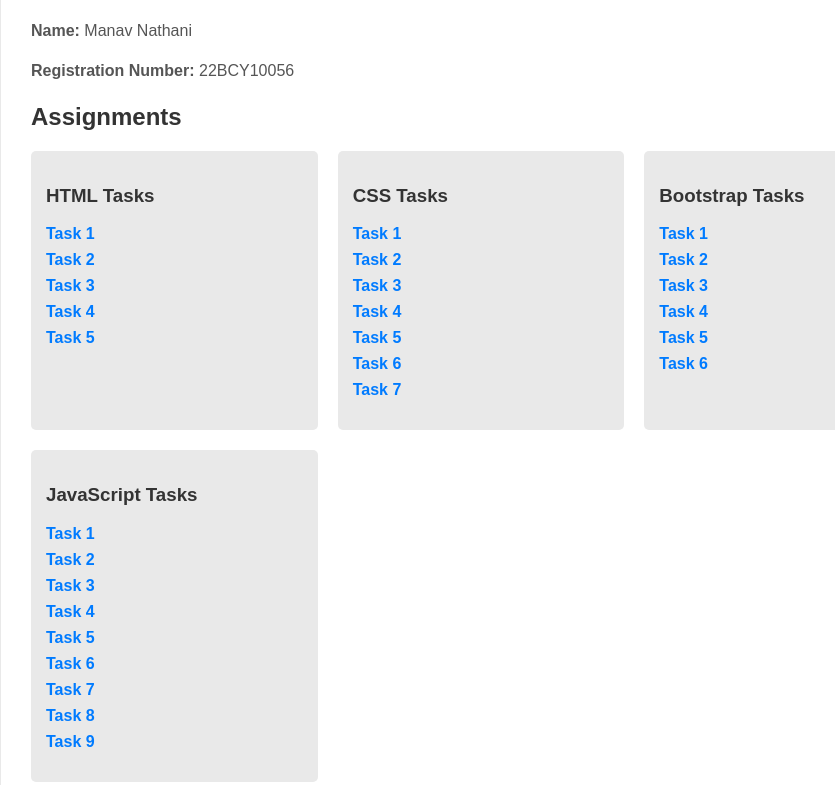
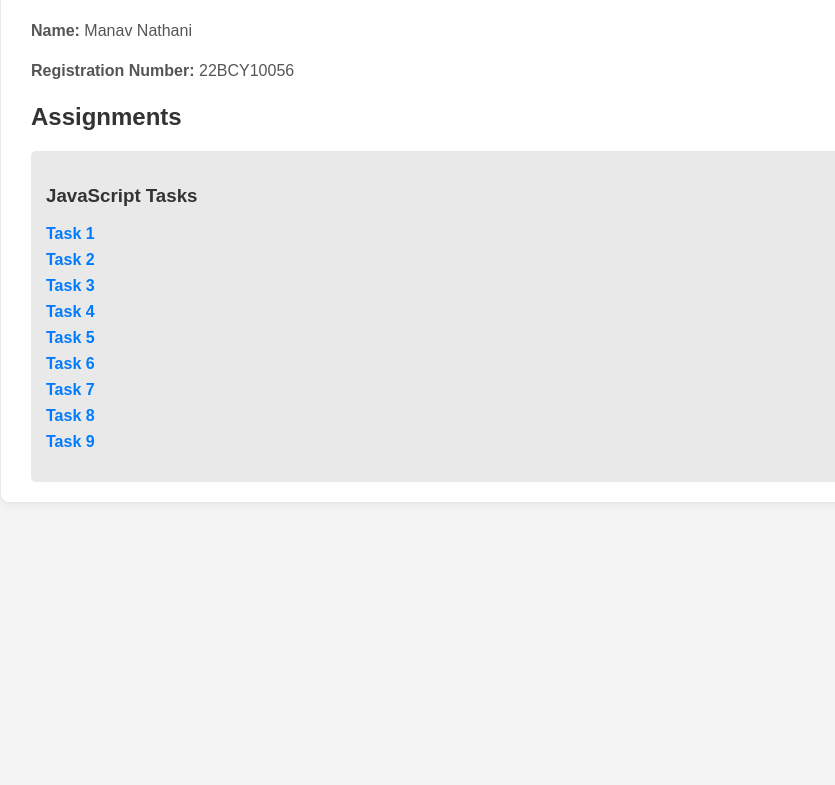
Before and after one commit to Manavvv25/Ethnus-HTML-Tasks, a plain HTML site: page index.html in a window 1280 px wide. Shown: the part 111-896 px from the top of the page, without its empty margins (159-994 px from the left). After the commit the page ends 800 px from the top, so only its background shows below. Drawn offline with Linux system fonts and the light colour scheme.

Commit message:
Update index.html

```diff
--- a/index.html
+++ b/index.html
@@ -64,39 +64,6 @@
     <h2>Assignments</h2>
     <div class="assignments">
       <div class="assignment-category">
-        <h3>HTML Tasks</h3>
-        <ul>
-          <li><a href="EthnusHTML/Task1.html">Task 1</a></li>
-          <li><a href="EthnusHTML/Task2.html">Task 2</a></li>
-          <li><a href="EthnusHTML/Task3.html">Task 3</a></li>
-          <li><a href="EthnusHTML/Task 4.html">Task 4</a></li>
-          <li><a href="EthnusHTML/Task5.html">Task 5</a></li>
-        </ul>
-      </div>
-      <div class="assignment-category">
-        <h3>CSS Tasks</h3>
-        <ul>
-          <li><a href="EthnusCSS/Task1.html">Task 1</a></li>
-          <li><a href="EthnusCSS/Task2.html">Task 2</a></li>
-          <li><a href="EthnusCSS/Task3.html">Task 3</a></li>
-          <li><a href="EthnusCSS/Task4.html">Task 4</a></li>
-          <li><a href="EthnusCSS/Task5.html">Task 5</a></li>
-          <li><a href="EthnusCSS/Task6.html">Task 6</a></li>
-          <li><a href="EthnusCSS/Task7.html">Task 7</a></li>
-        </ul>
-      </div>
-      <div class="assignment-category">
-        <h3>Bootstrap Tasks</h3>
-        <ul>
-          <li><a href="EthnusBS/Task1.html">Task 1</a></li>
-          <li><a href="EthnusBS/Task2.html">Task 2</a></li>
-          <li><a href="EthnusBS/Task3.html">Task 3</a></li>
-          <li><a href="EthnusBS/Task4.html">Task 4</a></li>
-          <li><a href="EthnusBS/Task5.html">Task 5</a></li>
-          <li><a href="EthnusBS/Task6.html">Task 6</a></li>
-        </ul>
-      </div>
-      <div class="assignment-category">
         <h3>JavaScript Tasks</h3>
         <ul>
           <li><a href="EthnusJS/Task1.html">Task 1</a></li>
```
